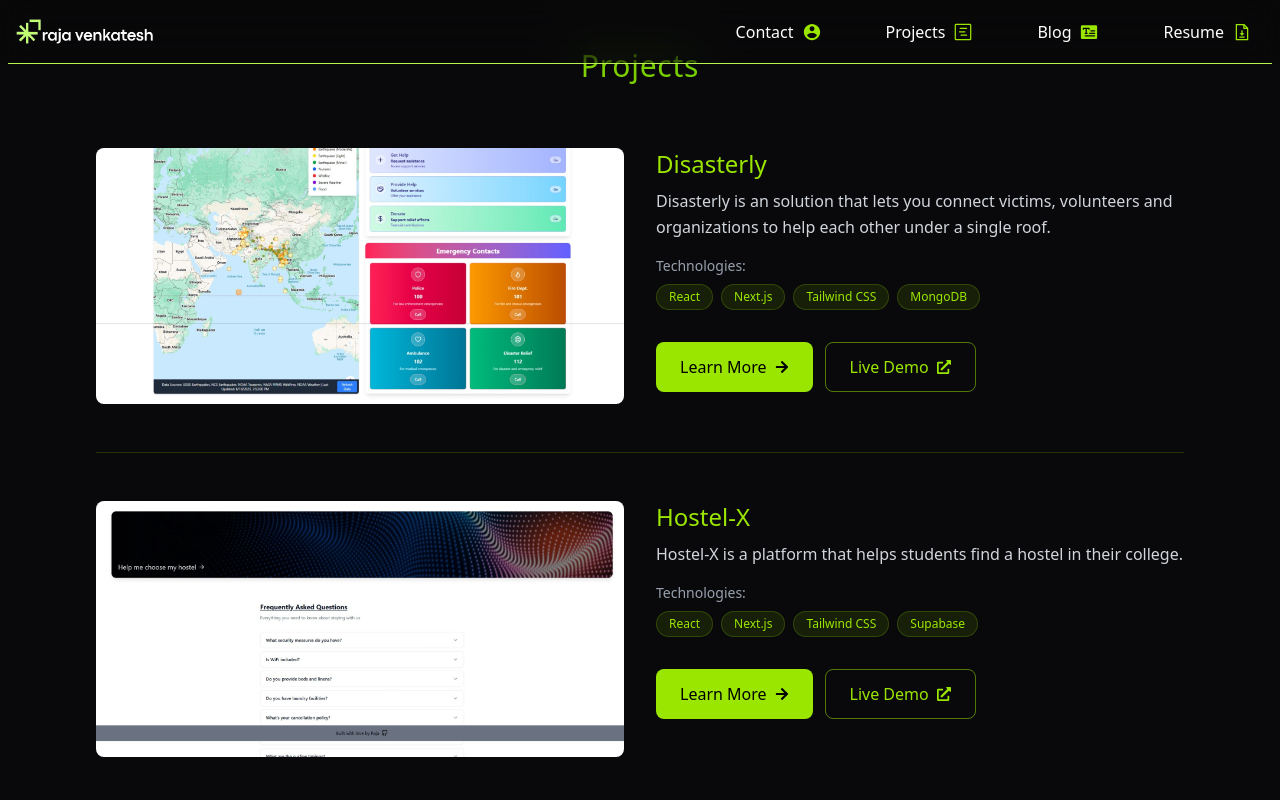
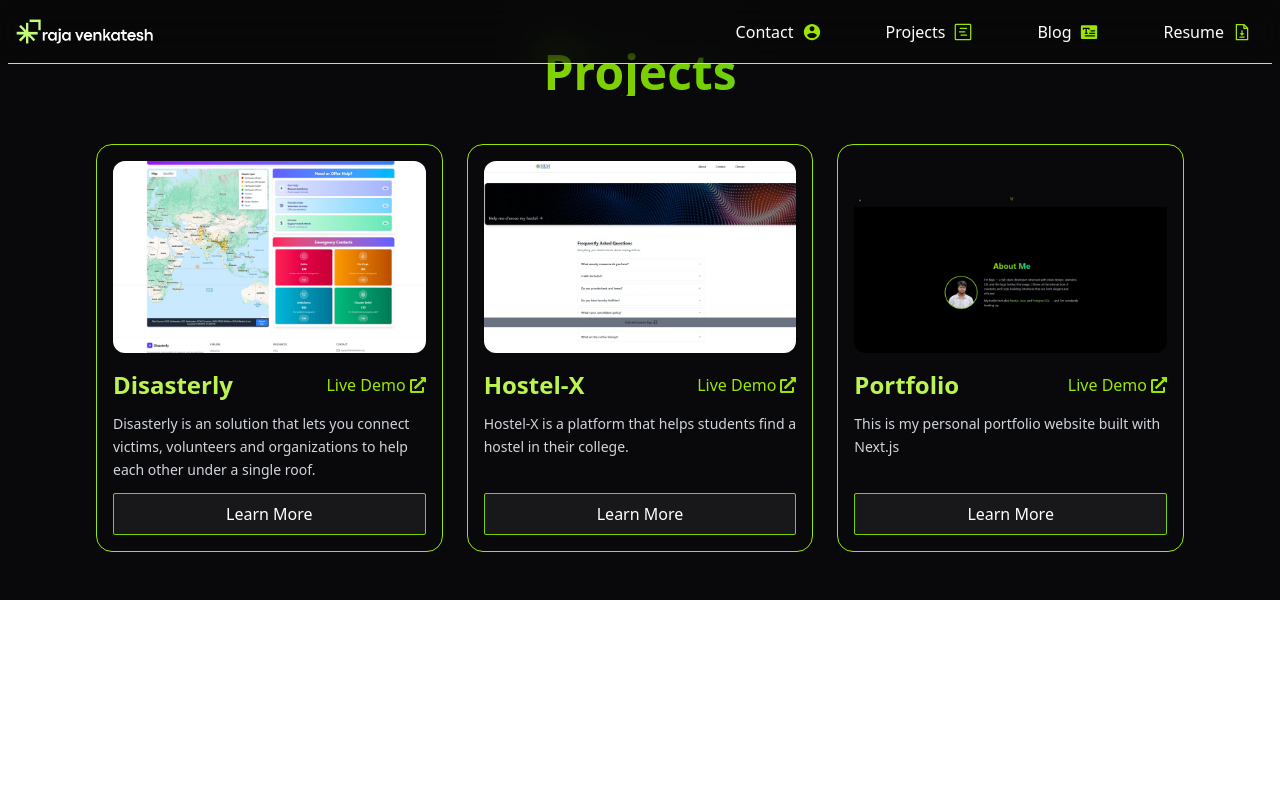
Before and after one commit to rajavenkatesh04/PortfolioV3, a Next.js app: page /projects in a window 1280 px wide. Shown: the top 800 px of the page. Built offline with nearby package versions, Linux system fonts and the light colour scheme.

Commit message:
Modify education section

```diff
--- a/app/About/page2.js
+++ b/app/About/page2.js
@@ -2,7 +2,7 @@
 
 import Image from "next/image";
 
-export default function About() {
+export default function About2() {
     return (
         <div>
             <section
--- a/app/page.js
+++ b/app/page.js
@@ -5,12 +5,13 @@ import Projects from "@/app/projects/page";
 import Footer from "@/app/_components/ui/Footer";
 import Education from "@/app/Education/page";
 import Contact from "@/app/contact/page";
+import About2 from "@/app/About/page2";
 
 export default function Home() {
   return (
     <div>
       <SplitText />
-      <About />
+      <About2 />
         <Projects />
         <Education />
         <Contact />
--- a/app/projects/page.js
+++ b/app/projects/page.js
@@ -1,88 +1,49 @@
 import {projects} from "@/app/projects/projectData";
 import Image from "next/image";
 import Link from "next/link";
-import { FaExternalLinkAlt, FaArrowRight } from "react-icons/fa";
+import { FaExternalLinkAlt } from "react-icons/fa";
 
 export default function Projects() {
     return(
         <div className="flex flex-col justify-center items-center bg-zinc-950 text-white px-4 sm:px-8 lg:px-24 py-12">
-            <section id="projects" className="w-full max-w-6xl">
+            <section id="projects" className="w-full max-w-7xl">
                 <div>
-                    {/* Simplified heading that matches your education section */}
-                    <h1 className="text-3xl font-light text-center mb-16 bg-gradient-to-r from-lime-400 via-lime-500 to-emerald-400 bg-clip-text text-transparent tracking-wide">
+                    <h1 className="text-4xl sm:text-5xl font-bold text-center mb-12 bg-gradient-to-r from-lime-400 via-lime-500 to-emerald-400 bg-clip-text text-transparent">
                         Projects
                     </h1>
 
-                    {/* Refined projects grid with better spacing */}
-                    <div className="space-y-12">
+                    {/* Projects Grid */}
+                    <div className="grid grid-cols-1 md:grid-cols-2 lg:grid-cols-3 gap-6">
                         {projects.map((item, index) => (
                             <div
                                 key={index}
-                                className="border-b border-lime-400/20 pb-12 last:border-b-0"
+                                className="border border-lime-400 rounded-2xl p-4 flex flex-col h-full hover:border-lime-300 transition-colors"
                             >
-                                {/* Two-column layout: image on left, content on right */}
-                                <div className="grid grid-cols-1 md:grid-cols-2 gap-8 items-start">
 
-                                    {/* Project image with subtle hover effect */}
-                                    <div className="order-2 md:order-1">
+                                <div className="flex-shrink-0 mb-4 ">
                                     <Image
                                         src={item.image}
                                         alt={item.imageAlt}
                                         width={500}
-                                            height={300}
-                                            className="rounded-lg w-full h-64 object-cover hover:opacity-90 transition-opacity duration-300"
+                                        height={250}
+                                        className="rounded-xl w-full h-48 object-cover"
                                     />
                                 </div>
 
-                                    {/* Project details with clean hierarchy */}
-                                    <div className="order-1 md:order-2 space-y-4">
-                                        <div>
-                                            <h2 className="text-2xl font-medium text-lime-400 mb-2">
-                                                {item.title}
-                                            </h2>
-                                            <p className="text-gray-300 leading-relaxed">
-                                                {item.description}
-                                            </p>
-                                        </div>
-
-                                        {/* Technology stack display */}
-                                        {item.technologies && (
-                                            <div>
-                                                <p className="text-sm text-gray-400 mb-2">Technologies:</p>
-                                                <div className="flex flex-wrap gap-2">
-                                                    {item.technologies.map((tech, techIndex) => (
-                                                        <span
-                                                            key={techIndex}
-                                                            className="px-3 py-1 bg-lime-400/10 text-lime-400 rounded-full text-xs font-medium border border-lime-400/20"
-                                                        >
-                                                            {tech}
-                                                        </span>
-                                                    ))}
-                                                </div>
-                                            </div>
-                                        )}
-
-                                        {/* Action buttons with clear hierarchy */}
-                                        <div className="flex flex-col sm:flex-row gap-3 pt-4">
-                                            {/* Learn More button - primary action */}
-                                            <Link
-                                                href={`/projects/${item.id || index}`}
-                                                className="flex items-center justify-center gap-2 px-6 py-3 bg-lime-400 text-black rounded-lg hover:bg-lime-300 transition-colors duration-300 font-medium"
-                                            >
-                                                Learn More <FaArrowRight className="text-sm" />
-                                            </Link>
-
-                                            {/* Live Demo button - secondary action */}
+                                <div className="flex justify-between items-center mb-3">
+                                    <h2 className="text-2xl font-semibold text-lime-300">{item.title}</h2>
                                     <Link
                                         href={item.liveLink}
                                         target="_blank"
-                                                className="flex items-center justify-center gap-2 px-6 py-3 border border-lime-400/50 text-lime-400 rounded-lg hover:border-lime-400 hover:bg-lime-400/10 transition-all duration-300"
+                                        className="flex items-center gap-1 text-lime-400 hover:text-lime-500 transition-colors duration-300"
                                     >
-                                                Live Demo <FaExternalLinkAlt className="text-sm" />
+                                        Live Demo <FaExternalLinkAlt />
                                     </Link>
                                 </div>
-                                    </div>
-                                </div>
+
+                                <p className="flex-grow text-sm text-gray-300 leading-relaxed">{item.description}</p>
+
+                                <button className={`mt-3 p-2 rounded-xs border border-lime-500 bg-zinc-900 hover:bg-lime-500 hover:text-white transition-colors duration-300`}>Learn More</button>
                             </div>
                         ))}
                     </div>
```
Also changed, not shown: app/Education/page.js (+76 -5 lines). Lines whose indentation alone changed are shown as unchanged.
